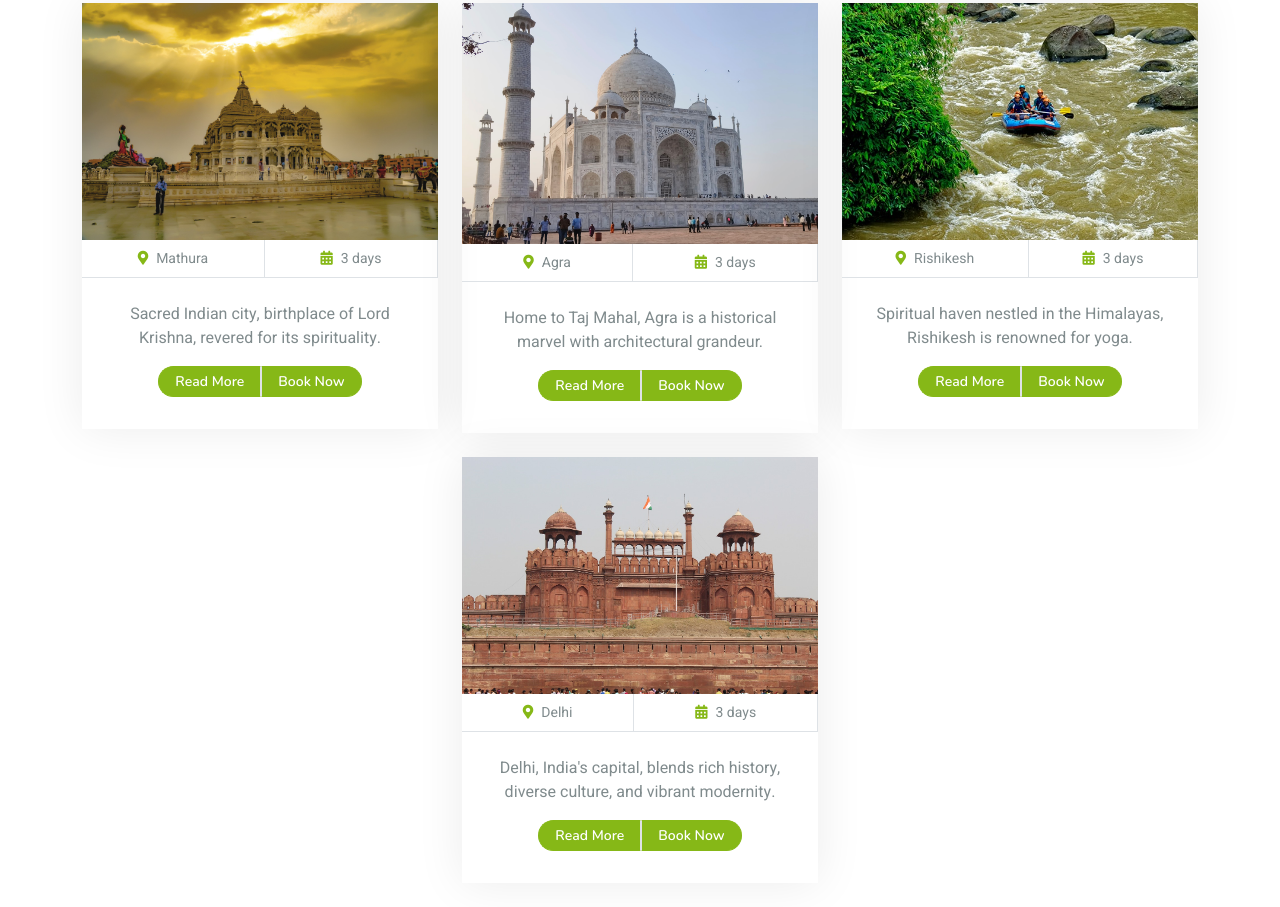
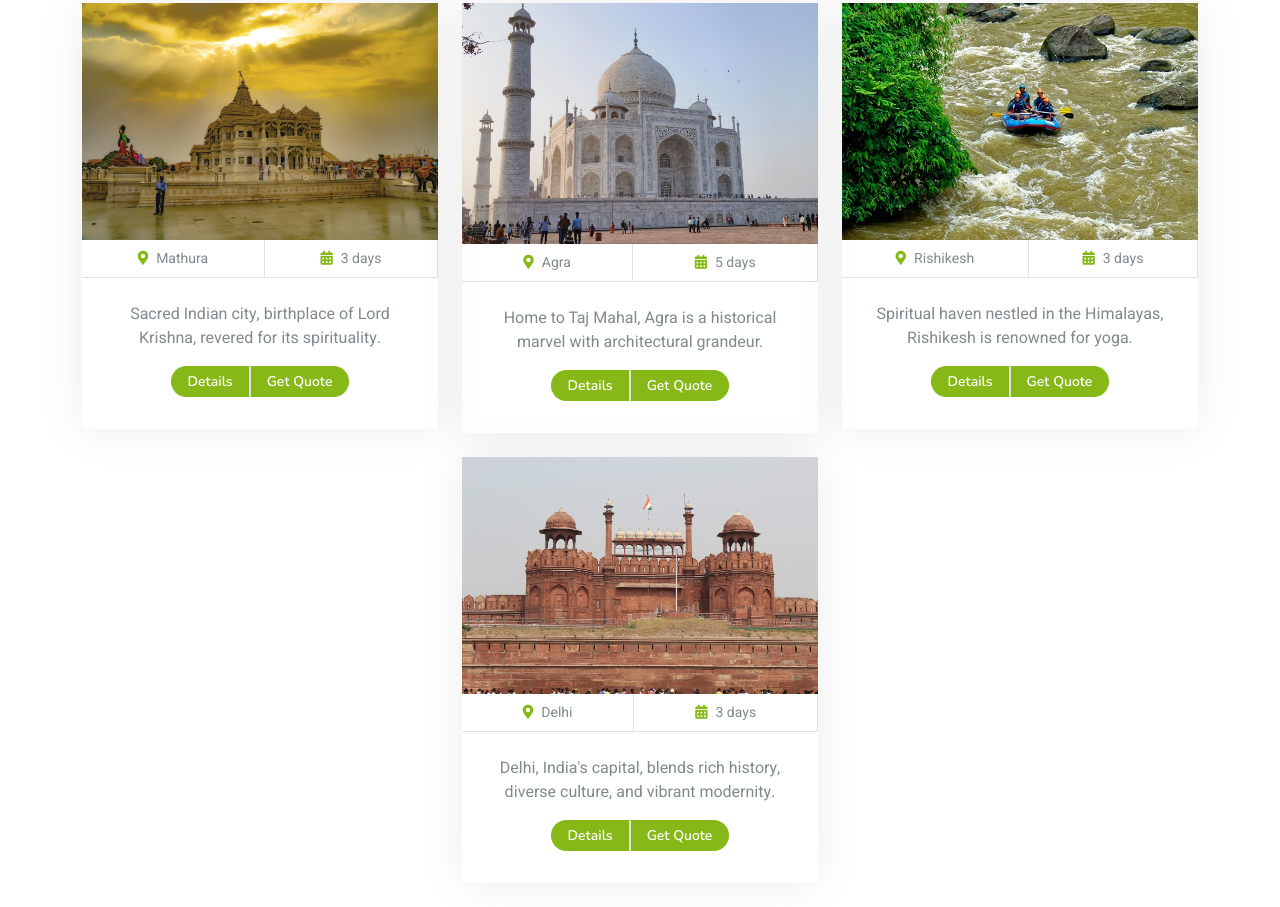
Before and after one commit to vishnusingh0101/TajIndiaTourandTravel, a website: page public/package.html in a window 1280 px wide. Shown: the part 773-1680 px from the top of the page. Drawn offline with nearby package versions, Linux system fonts and the light colour scheme.

Commit message:
some changes

```diff
--- a/public/package.html
+++ b/public/package.html
@@ -171,8 +171,8 @@
                         <div class="text-center p-4">
                             <p>Sacred Indian city, birthplace of Lord Krishna, revered for its spirituality.</p>
                             <div class="d-flex justify-content-center mb-2">
-                                <a href="#" class="btn btn-sm btn-primary px-3 border-end" style="border-radius: 30px 0 0 30px;">Read More</a>
-                                <a href="#" class="btn btn-sm btn-primary px-3 border-start" style="border-radius: 0 30px 30px 0;" onclick="openBookingModal('Mathura', '3 days')">Book Now</a>
+                                <a href="#" class="btn btn-sm btn-primary px-3 border-end" style="border-radius: 30px 0 0 30px;">Details</a>
+                                <a href="#" class="btn btn-sm btn-primary px-3 border-start" style="border-radius: 0 30px 30px 0;" onclick="openBookingModal('Mathura', '3 days')">Get Quote</a>
                             </div>
                         </div>
                     </div>
@@ -184,13 +184,13 @@
                         </div>
                         <div class="d-flex border-bottom">
                             <small class="flex-fill text-center border-end py-2"><i class="fa fa-map-marker-alt text-primary me-2"></i>Agra</small>
-                            <small class="flex-fill text-center border-end py-2"><i class="fa fa-calendar-alt text-primary me-2"></i>3 days</small>
+                            <small class="flex-fill text-center border-end py-2"><i class="fa fa-calendar-alt text-primary me-2"></i>5 days</small>
                         </div>
                         <div class="text-center p-4">
                             <p>Home to Taj Mahal, Agra is a historical marvel with architectural grandeur.</p>
                             <div class="d-flex justify-content-center mb-2">
-                                <a href="#" class="btn btn-sm btn-primary px-3 border-end" style="border-radius: 30px 0 0 30px;">Read More</a>
-                                <a href="#" class="btn btn-sm btn-primary px-3 border-start" style="border-radius: 0 30px 30px 0;" onclick="openBookingModal('Agra', '3 days')">Book Now</a>
+                                <a href="#" class="btn btn-sm btn-primary px-3 border-end" style="border-radius: 30px 0 0 30px;">Details</a>
+                                <a href="#" class="btn btn-sm btn-primary px-3 border-start" style="border-radius: 0 30px 30px 0;" onclick="openBookingModal('Agra', '3 days')">Get Quote</a>
                             </div>
                         </div>
                     </div>
@@ -207,8 +207,8 @@
                         <div class="text-center p-4">
                             <p>Spiritual haven nestled in the Himalayas, Rishikesh is renowned for yoga.</p>
                             <div class="d-flex justify-content-center mb-2">
-                                <a href="#" class="btn btn-sm btn-primary px-3 border-end" style="border-radius: 30px 0 0 30px;">Read More</a>
-                                <a href="#" class="btn btn-sm btn-primary px-3 border-start" style="border-radius: 0 30px 30px 0;" onclick="openBookingModal('Rishikesh', '3 days')" >Book Now</a>
+                                <a href="#" class="btn btn-sm btn-primary px-3 border-end" style="border-radius: 30px 0 0 30px;">Details</a>
+                                <a href="#" class="btn btn-sm btn-primary px-3 border-start" style="border-radius: 0 30px 30px 0;" onclick="openBookingModal('Rishikesh', '3 days')" >Get Quote</a>
                             </div>
                         </div>
                     </div>
@@ -225,8 +225,8 @@
                         <div class="text-center p-4">
                             <p>Delhi, India's capital, blends rich history, diverse culture, and vibrant modernity.</p>
                             <div class="d-flex justify-content-center mb-2">
-                                <a href="#" class="btn btn-sm btn-primary px-3 border-end" style="border-radius: 30px 0 0 30px;">Read More</a>
-                                <a href="#" class="btn btn-sm btn-primary px-3 border-start" style="border-radius: 0 30px 30px 0;" onclick="openBookingModal('Delhi', '3 days')" >Book Now</a>
+                                <a href="#" class="btn btn-sm btn-primary px-3 border-end" style="border-radius: 30px 0 0 30px;">Details</a>
+                                <a href="#" class="btn btn-sm btn-primary px-3 border-start" style="border-radius: 0 30px 30px 0;" onclick="openBookingModal('Delhi', '3 days')" >Get Quote</a>
                             </div>
                         </div>
                     </div>
```
Also changed, not shown: public/index.html (+7 -9 lines), firebase.json.
